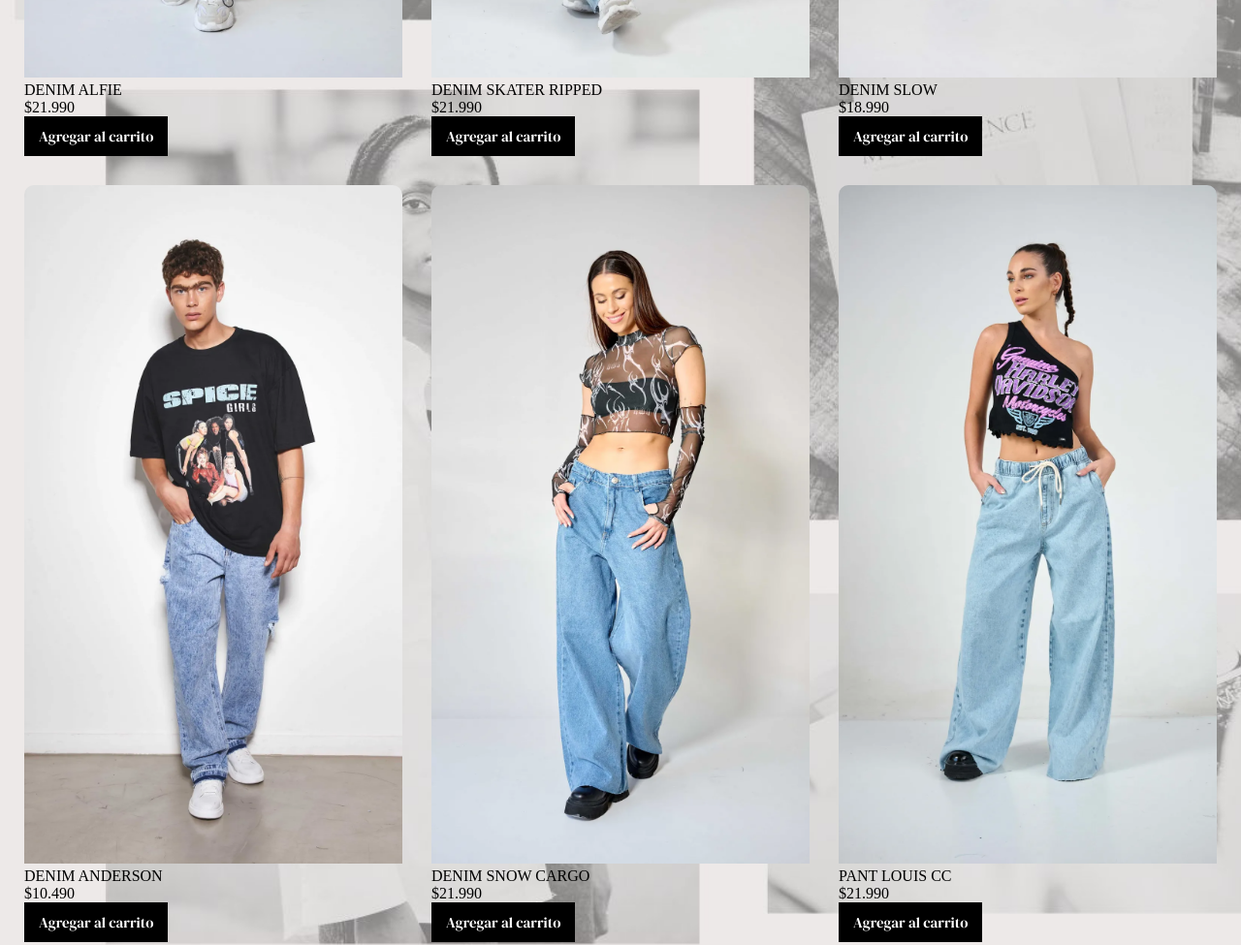
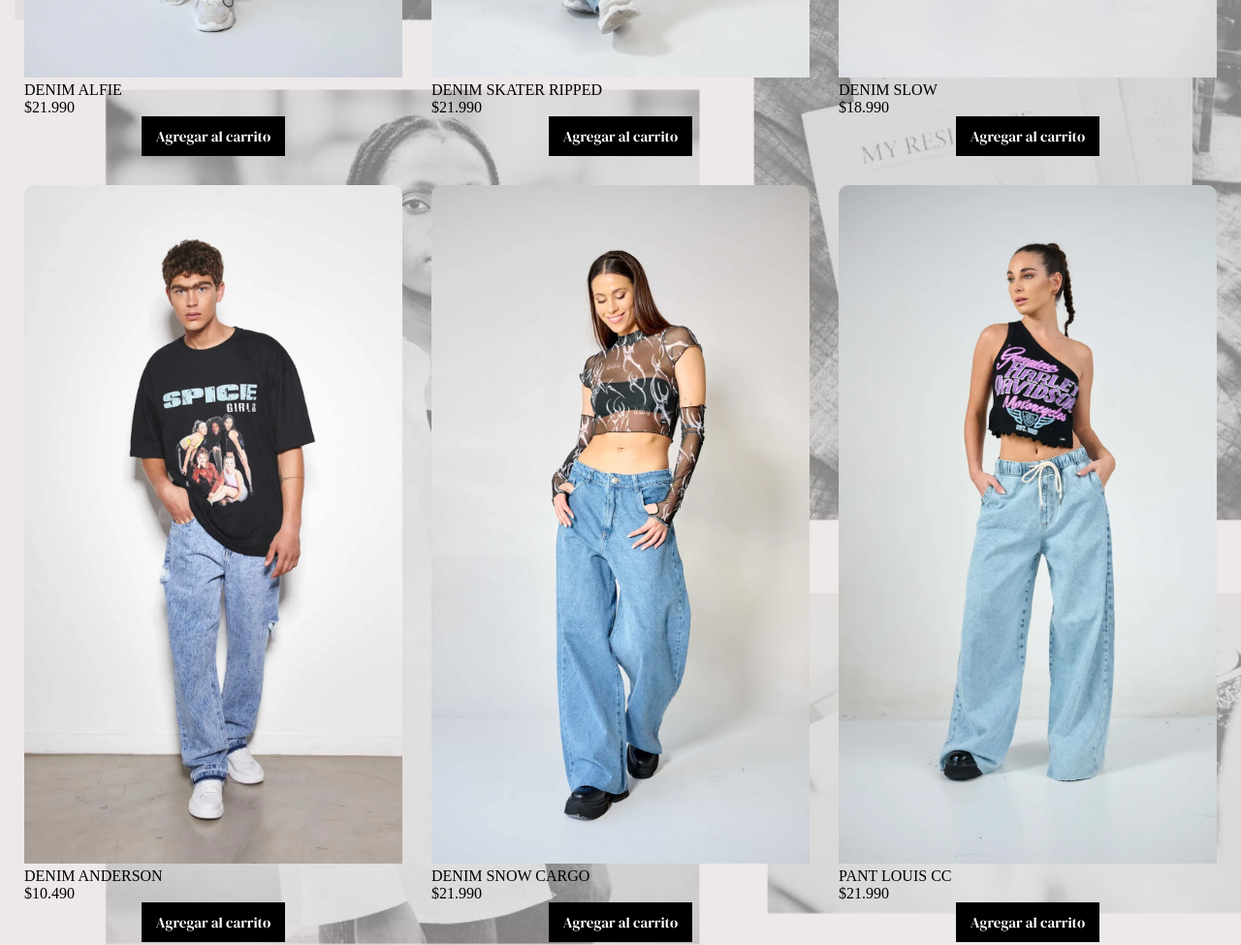
Before and after one commit to valemllr/PF-Octavia, a website: page html/pants.html in a window 1280 px wide. Shown: the part 800-1775 px from the top of the page at 97% size. Drawn offline with Linux system fonts and the light colour scheme.

Commit message:
pagina web terminada

```diff
--- a/html/pants.html
+++ b/html/pants.html
@@ -10,6 +10,8 @@
     <link rel="preconnect" href="https://fonts.googleapis.com">
     <link rel="preconnect" href="https://fonts.gstatic.com" crossorigin>
     <link href="https://fonts.googleapis.com/css2?family=DM+Serif+Display&family=Nanum+Myeongjo&display=swap" rel="stylesheet">
+    <!-- favicon -->
+    <link rel="shortcut icon" href="img/favicon.png" type="image/x-icon">
 </head>
 <body>
     <header>
--- a/scss/components/_button.scss
+++ b/scss/components/_button.scss
@@ -3,6 +3,8 @@
     .item {
         .info-product {
             button {
+                display: block;
+                margin: auto;
                 background-color: black;
                 color: white;
                 border: none;
```
Also changed, not shown: html/calzado.html (+2 -0 lines), html/coleccion.html (+2 -0 lines), html/remeras.html (+2 -0 lines), index.html (+8 -0 lines), css/style.css, img/favicon.png (added), 1 other file.
